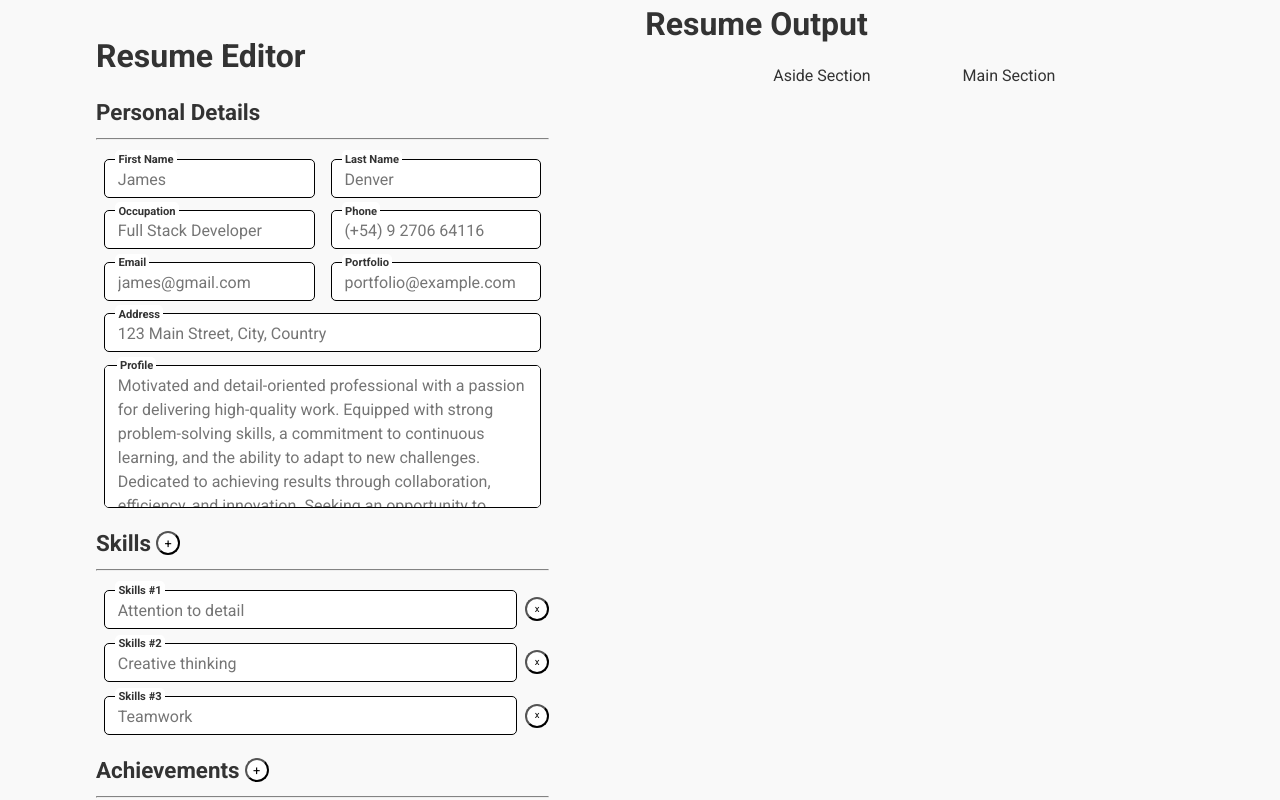
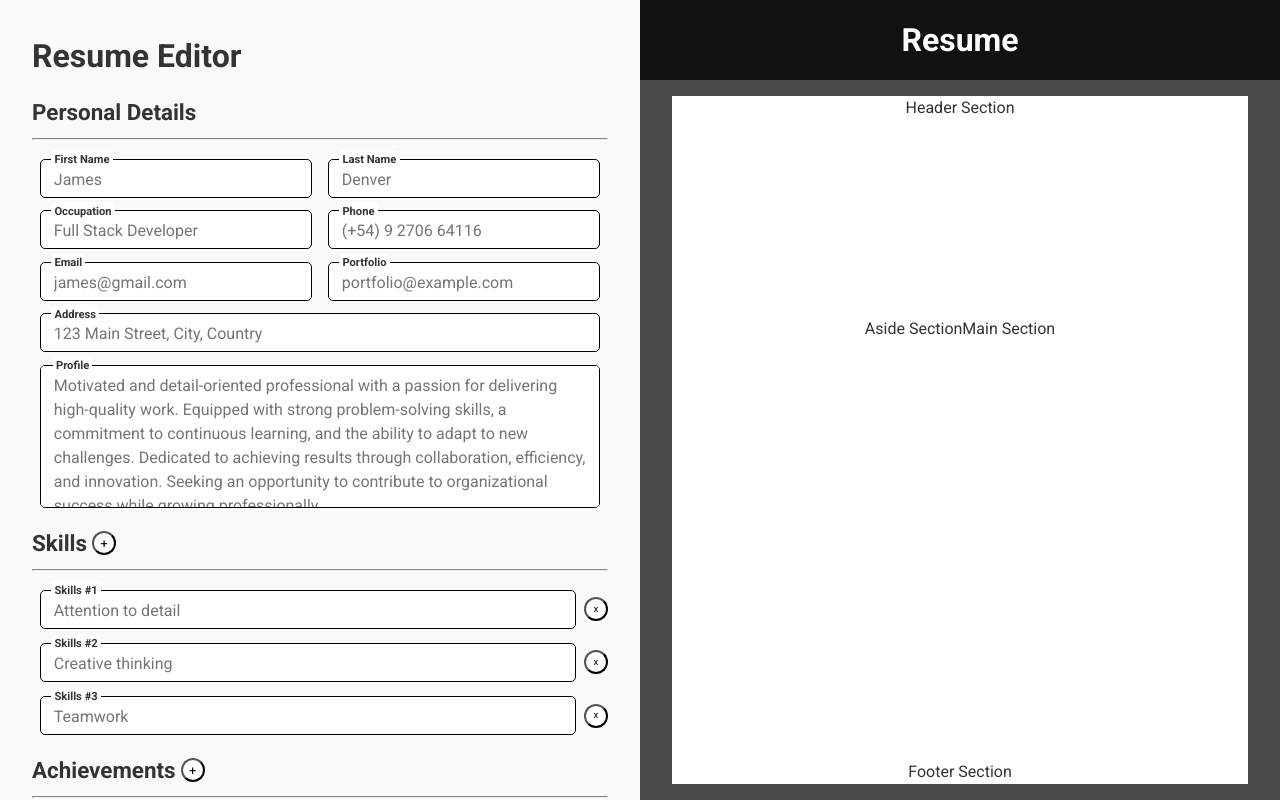
Before and after one commit to CeeZ-11/Odin-Project-CV-Application, a React (Vite) app: page / in a window 1280 px wide. Shown: the top 800 px of the page. Built offline with nearby package versions, Linux system fonts and the light colour scheme.

Commit message:
:art: style: Update layout to resume container and  fix responsiveness

```diff
--- a/src/App.jsx
+++ b/src/App.jsx
@@ -17,10 +17,14 @@ export default function App() {
         <Experience />
       </div>
       <div className="resume">
-        <h1>Resume Output</h1>
+        <h1>Resume</h1>
         <div className="resume-container">
-          <div className="aside">Aside Section</div>
-          <div className="main">Main Section</div>
+          <div className="resume-head">Header Section</div>
+          <div className="resume-body">
+            <div className="aside">Aside Section</div>
+            <div className="main">Main Section</div>
+          </div>
+          <div className="resume-foot">Footer Section</div>
         </div>
       </div>
     </main>
--- a/src/styles/App.css
+++ b/src/styles/App.css
@@ -3,6 +3,7 @@ main {
   height: 100vh;
   display: grid;
   grid-template: 1fr / repeat(2, 1fr);
+  overflow-x: hidden;
 }
 
 .editor {
@@ -14,12 +15,19 @@ main {
 .resume {
   display: grid;
   grid-template: auto 1fr / 1fr;
+  background-color: rgb(75, 75, 75);
+  height: 100vh;
+  position: fixed;
+  right: 0;
+  width: 50vw;
 }
 
 .resume-container {
-  display: grid;
-  grid-template: 1fr / repeat(2, 1fr);
-  margin: 1rem 8rem;
+  display: flex;
+  flex-direction: column;
+  margin: 1rem 7rem;
+  background-color: white;
+  align-items: center;
 }
 
 .grey-line {
@@ -179,6 +187,21 @@ li input {
   grid-column: span 2;
 }
 
+.resume > h1 {
+  color: white;
+  text-align: center;
+  background-color: rgb(17, 17, 17);
+  padding: 1rem;
+}
+
+.resume-head {
+  flex: 0.5;
+}
+.resume-body {
+  flex: 1;
+  display: flex;
+}
+
 @media (max-width: 1200px) {
   .personal-details {
     grid-template-columns: 1fr;
@@ -188,8 +211,28 @@ li input {
   }
 }
 
-@media (max-width: 805px) {
+@media (max-width: 1035px) {
   main {
     grid-template: 1fr / 1fr;
   }
+  .resume {
+    position: relative;
+    width: 100vw;
+  }
 }
+
+@media (max-width: 1620px) {
+  .editor {
+    margin: 2rem 2rem;
+  }
+  .resume-container {
+    margin: 1rem 2rem;
+  }
+}
+
+@media (min-width: 10px) and (max-width: 270px) {
+  .resume {
+    position: relative;
+    width: 100%;
+  }
+}
```
